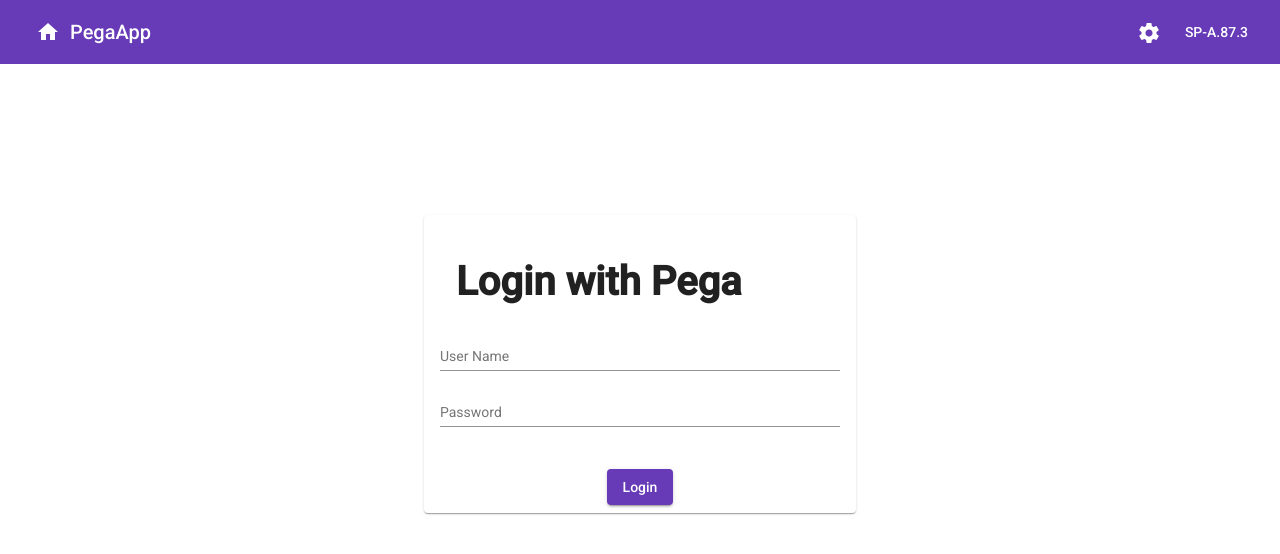
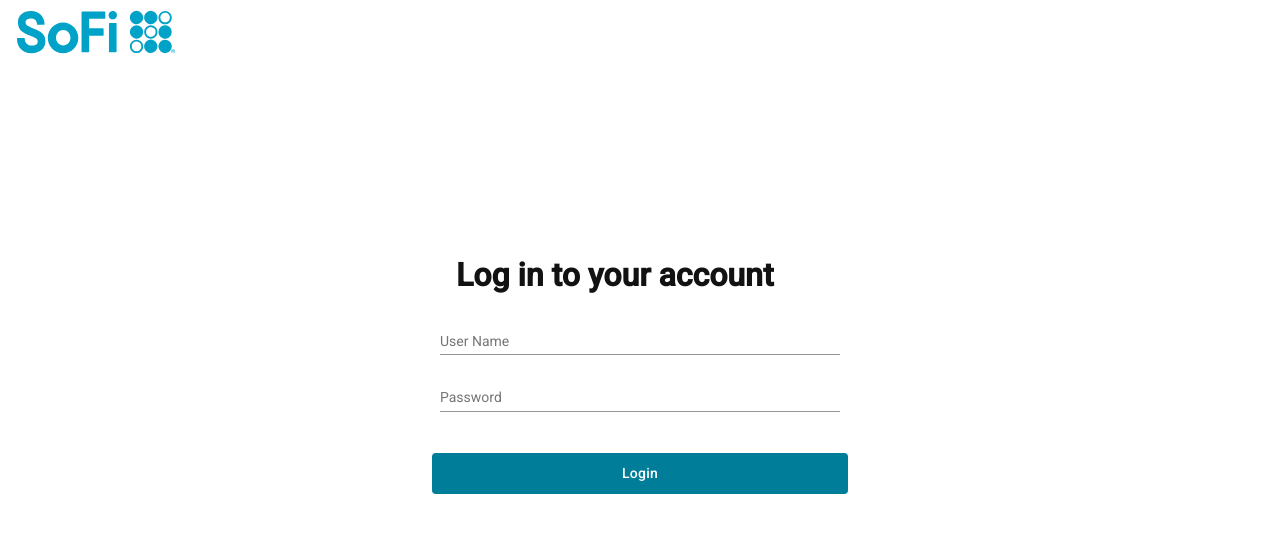
Before and after one commit to AJLeonardi/pega-dxapi-angular, an Angular app: page / in a window 1280 px wide. Shown: the top 554 px of the page. Built offline with nearby package versions, Linux system fonts and the light colour scheme.

Commit message:
updates from tim on UX

```diff
--- a/src/app/_subcomponents/createcaselist/createcaselist.component.html
+++ b/src/app/_subcomponents/createcaselist/createcaselist.component.html
@@ -1,5 +1,5 @@
 <mat-list>
-    <mat-list-item><mat-icon>add</mat-icon> New</mat-list-item>
+    <mat-list-item class="top-item"><mat-icon>add</mat-icon> New</mat-list-item>
     <mat-divider></mat-divider>
     <mat-list-item *ngFor="let caseType of displayableCaseTypes$">
       <button (click)="createCaseType(caseType)"
--- a/src/app/_subcomponents/topview/topview.component.html
+++ b/src/app/_subcomponents/topview/topview.component.html
@@ -2,7 +2,7 @@
 <div *ngIf="showView">
     <h1>{{topName}}</h1>
     <mat-divider *ngIf="topName" style="position: unset;"></mat-divider>
-    <form [formGroup]="fg" name="workItem">
+    <form class="padding-2x" [formGroup]="fg" name="workItem">
         <app-group [groups]="groups$" [formGroup]="fg" [CaseID]="CaseID"></app-group>
     </form>
 </div>
--- a/src/app/_subcomponents/view/view.component.html
+++ b/src/app/_subcomponents/view/view.component.html
@@ -1,4 +1,4 @@
-<div *ngIf="showView$">
+<div *ngIf="showView$" class="margin-b-2x">
     <!-- <h1>{{viewName$}}</h1> -->
     <h2 *ngIf="viewComp?.title">{{viewTitle$}}</h2>
 
--- a/src/app/login/login.component.html
+++ b/src/app/login/login.component.html
@@ -1,7 +1,7 @@
 <div class="pega-login-div">
   <mat-card class="pega-login-card">
     <mat-card-header>
-      <mat-card-title><h1>Login with Pega</h1></mat-card-title>
+      <mat-card-title><h1 class="page-title">Log in to your account</h1></mat-card-title>
     </mat-card-header>
     <mat-card-content>
         <!-- <mat-select [value]="loginType$"
--- a/src/app/navigation/navigation.component.html
+++ b/src/app/navigation/navigation.component.html
@@ -2,17 +2,17 @@
   <mat-spinner class="progress-spinner"></mat-spinner>
 </div>
 
-<mat-toolbar color="primary">
+<mat-toolbar color="#FFFFFF">
   <mat-toolbar-row>
     <button mat-icon-button (click)="drawer.toggle()" *ngIf="bLoggedIn == true">
       <mat-icon >menu</mat-icon>
     </button>
-    <mat-icon style="padding: 0px 10px 0px 20px;">home</mat-icon>PegaApp
+    <img class="toolbar-logo" src="{{logoImage$}}"/>
     <span class="toolbar-spacer"> </span>
-    <button mat-icon-button [matTooltip]="'Settings'" (click)="showSettings()">
+    <button class="d-none" mat-icon-button [matTooltip]="'Settings'" (click)="showSettings()">
       <mat-icon>settings</mat-icon>
     </button>
-    <button mat-button>{{version}}</button>
+    <button class="d-none" mat-button>{{version}}</button>
     <button mat-button [matMenuTriggerFor]="userMenu" *ngIf="bLoggedIn == true">{{userName$}}
       <mat-icon>arrow_drop_down</mat-icon>
     </button>
@@ -22,7 +22,7 @@
   </mat-toolbar-row>
 </mat-toolbar>
 <mat-drawer-container class="example-container" hasBackdrop="false">
-  <mat-drawer #drawer side>
+  <mat-drawer #drawer side class="left-nav">
       <!-- dummy button, so first button isn't highlighted, this will be hidden-->
       <button style="position:absolute; height: 0px;" mat-button></button>
       <!-- end dummy-->
@@ -33,7 +33,7 @@
               <button mat-menu-item (click)="drawer.close();getNextWork()">Get Next Work</button>
             </mat-list-item>
             <mat-divider></mat-divider>
-            <mat-list-item><mat-icon>history</mat-icon> Recents</mat-list-item>
+            <mat-list-item class="top-item"><mat-icon>history</mat-icon> Recents</mat-list-item>
             <app-recentlist (click)="drawer.close()"></app-recentlist>
             <mat-divider></mat-divider>
           </mat-list>
@@ -42,4 +42,4 @@
     <app-maintabs *ngIf="bLoggedIn == true"></app-maintabs>
   </mat-drawer-content>
 </mat-drawer-container>
-<app-login *ngIf="bLoggedIn == false"></app-login>
+<app-login class="login" *ngIf="bLoggedIn == false"></app-login>
--- a/src/app/navigation/navigation.component.ts
+++ b/src/app/navigation/navigation.component.ts
@@ -23,6 +23,7 @@
   userName$: string = "";
   subscription: Subscription;
   isProgress$: boolean = false;
+  logoImage$: string;
 
   progressSpinnerMessage: any;
   progressSpinnerSubscription: Subscription;
@@ -52,6 +53,8 @@
   ) {}
 
   ngOnInit() {
+
+    this.logoImage$ = "../assets/img/sofi-logo.svg";
 
     if (sessionStorage.getItem("pega_ng_user")) {
       // if have a user, then have already logged in
--- a/src/app/workitem/workitem.component.html
+++ b/src/app/workitem/workitem.component.html
@@ -1,5 +1,5 @@
 
-<mat-card class="workitempanel-card" *ngIf="isLoaded" style="margin:0.5em; padding: 10px 10px 20px 10px;">
+<mat-card class="workitempanel-card layout-max-width" *ngIf="isLoaded" style="margin:0.5em; padding: 10px 10px 20px 10px;">
   <mat-card-header>
       <div class="pega-workitem-header">
           <div class="pega-workitem-breadcrumb" *ngIf="!isNewPage">
@@ -32,14 +32,14 @@
 
     <div class="pega-workitem-main flex-container" *ngIf="!isNewPage">
       <div class="pega-workitem-item">
-         <div style="padding: 5px;">
-          <app-topview #topview *ngIf="!isPage"></app-topview>
-          <app-page *ngIf="isPage" [pageID]="currentPageID$" [caseID]="currentCaseID$" ></app-page>
+          <div style="padding: 5px;">
+            <app-topview #topview *ngIf="!isPage"></app-topview>
+            <app-page *ngIf="isPage" [pageID]="currentPageID$" [caseID]="currentCaseID$" ></app-page>
           </div>
       </div>
       <div class="pega-workitem-details" style="width: 30%" *ngIf="rightPanelMessage.bShowRightPanel">
         <div style="padding: 5px; height: 100%;">
-         <app-casedetails [caseID]="currentCaseID$"></app-casedetails>
+          <app-casedetails [caseID]="currentCaseID$"></app-casedetails>
         </div>
       </div>
 
--- a/src/index.html
+++ b/src/index.html
@@ -2,7 +2,7 @@
 <html lang="en">
 <head>
   <meta charset="utf-8">
-  <title>PegaappNg</title>
+  <title>Sofi</title>
   <base href="/">
   <meta name="viewport" content="width=device-width, initial-scale=1">
   <link rel="icon" type="image/x-icon" href="favicon.ico">
--- a/src/styles.scss
+++ b/src/styles.scss
@@ -1,6 +1,13 @@
+@import '~@angular/material/theming';
+
+// Be sure that you only ever include 'mat-core' mixin once!
+// it should not be included for each theme.
+@include mat-core();
+
 /* You can add global styles to this file, and also import other style files */
 @import "@angular/material/prebuilt-themes/deeppurple-amber.css";
 /*@import "@angular/material/prebuilt-themes/pink-bluegrey.css";*/
+
 html, body { height: 100%; }
 body { margin: 0; font-family: Roboto, "Helvetica Neue", sans-serif; }
 
@@ -8,3 +15,156 @@
     max-width: revert !important;
     white-space: pre-wrap;
 }
+
+.toolbar-logo {
+    width: 160px;
+}
+
+.mat-toolbar {
+    background: #FFFFFF !important;
+    color: rgba(0, 0, 0, 0.87);
+}
+
+.page-title {
+    font-size: 2rem;
+    font-weight: 600;
+    color: rgb(18,18,18);
+    letter-spacing: 0px;
+    line-height: 1.25;
+}
+
+.pega-login-card {
+    box-shadow: none !important;
+}
+
+.pega-login-actions button {
+    display: block;
+    width: 100%;
+    background-color: rgb(0, 125, 153) !important;
+    border-color: rgb(0, 125, 153) !important;
+    color: rgb(255, 255, 255);
+    padding: 0.625rem 0.875rem;
+    letter-spacing: 0.012rem;
+    line-height: 1.5;
+    box-shadow: none !important;
+}
+
+.d-none {
+    display:none !important;
+}
+
+.left-nav {
+    width: 300px;
+    border-top: 2px solid #00a2c7;
+    border-right: 2px solid #00a2c7;
+    border-bottom: 2px solid #00a2c7;
+}
+
+.top-item {
+    background-color: #00a2c7;
+    color: #FFFFFF;
+}
+
+.top-item span {
+    color: #FFF;
+}
+
+.layout-max-width .mat-card-content,
+.layout-max-width .mat-card-actions {
+    max-width: 1000px;
+    margin-left: auto !important;
+    margin-right: auto !important;
+}
+mat-list.mat-list.mat-list-base {
+    padding-top: 0 !important;
+}
+
+.mat-drawer-container {
+    height: calc(100vh - 64px);
+}
+
+
+body, #container {
+    min-height: 100vh !important;
+    height: 100vh !important;
+}
+
+.content-items-maxwidth {
+    max-width: 640px !important;
+}
+
+.padding-2x {
+    padding: 20px;
+}
+
+.margin-b-2x {
+    margin-bottom: 20px;
+}
+
+.login {
+    display: block;
+    position: absolute;
+    z-index: 2;
+    top: 60px;
+    width: 100%;
+    height: calc(100vh - 64px);
+    background-color: #FFF;
+}
+
+label.Heading-4 {
+    font-size: 24px;
+    font-weight: 600;
+    display: block;
+    width: 100%;
+    border-bottom: 1px solid #888;
+    padding-bottom: 10px;
+}
+
+// .pega-column {
+//     margin: 0 !important;
+//     padding: 0 !important;
+// }
+
+/* For use in src/lib/core/theming/_palette.scss */
+$md-sofi: (
+    50 : #e0f4f8,
+    100 : #b3e3ee,
+    200 : #80d1e3,
+    300 : #4dbed8,
+    400 : #26b0cf,
+    500 : #00a2c7,
+    600 : #009ac1,
+    700 : #0090ba,
+    800 : #0086b3,
+    900 : #0075a6,
+    A100 : #d0efff,
+    A200 : #9ddeff,
+    A400 : #6accff,
+    A700 : #51c3ff,
+    contrast: (
+        50 : #000000,
+        100 : #000000,
+        200 : #000000,
+        300 : #000000,
+        400 : #000000,
+        500 : #ffffff,
+        600 : #ffffff,
+        700 : #ffffff,
+        800 : #ffffff,
+        900 : #ffffff,
+        A100 : #000000,
+        A200 : #000000,
+        A400 : #000000,
+        A700 : #000000,
+    )
+);
+
+// mandatory stuff for theming
+$sofi-palette-primary: mat-palette($md-sofi);
+$sofi-palette-accent:  mat-palette($md-sofi);
+
+// include the custom theme components into a theme object
+$sofi-theme: mat-light-theme($sofi-palette-primary, $sofi-palette-accent);
+
+// include the custom theme object into the angular material theme
+@include angular-material-theme($sofi-theme);
```
Also changed, not shown: src/assets/img/sofi-logo.svg (added).
